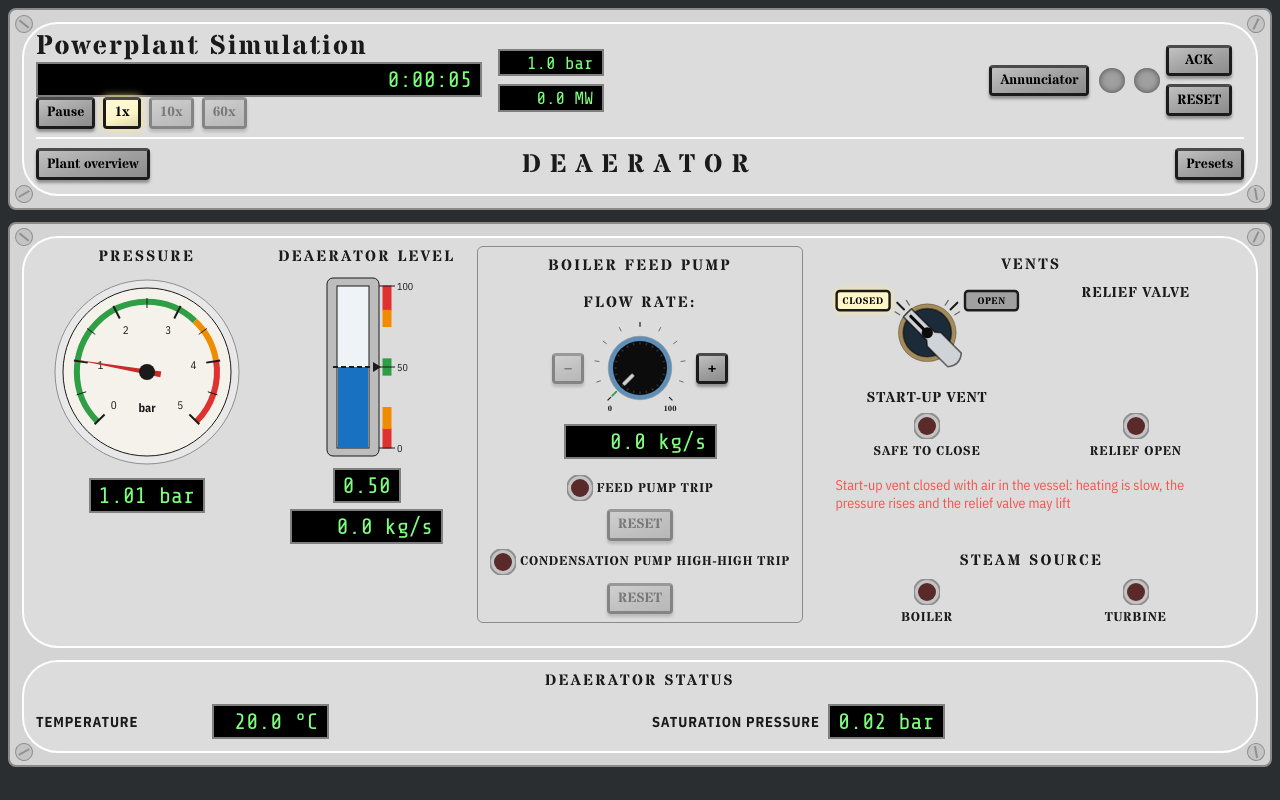
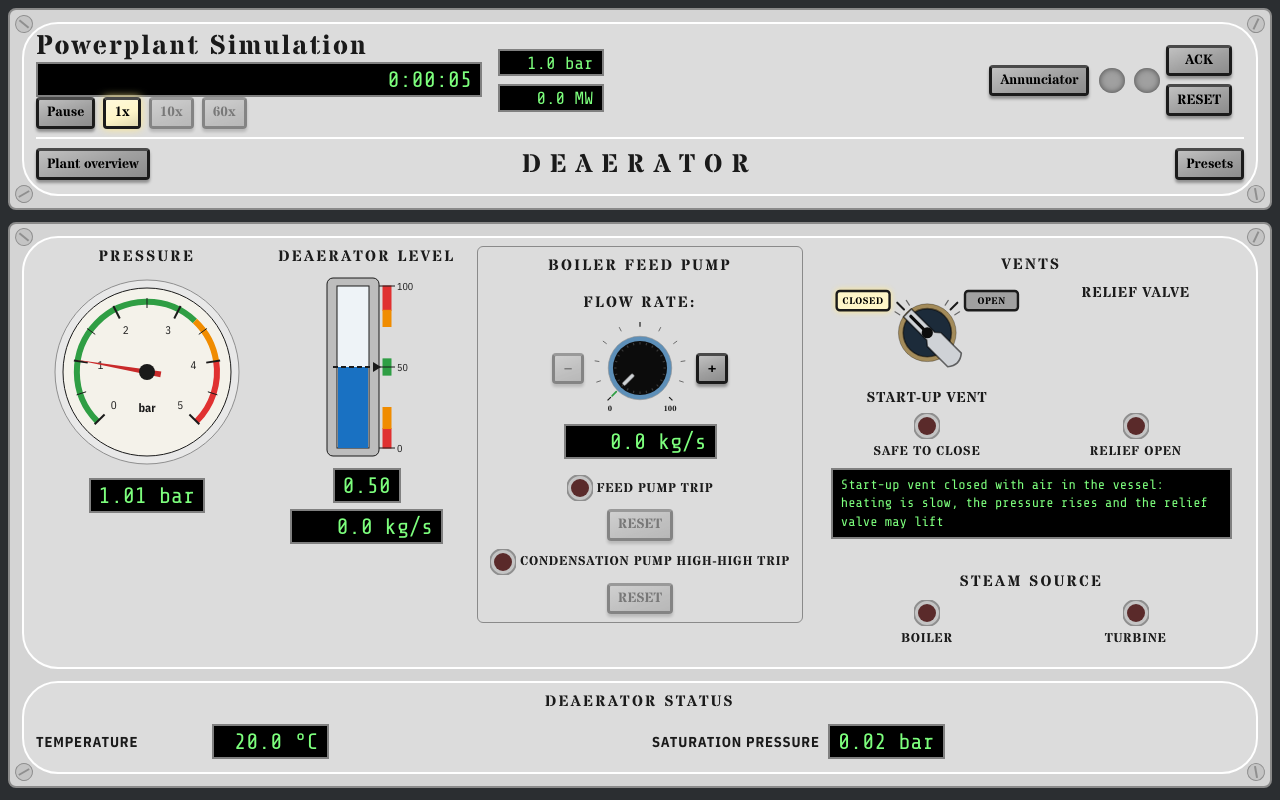
Before and after one commit to NarubyRiverlione/steamboiler, a React (Vite) app: page /deaerator in a window 1280 px wide. Built offline with nearby package versions, Linux system fonts and the light colour scheme.

Commit message:
Board: show the deaerator vents warning in an LCD message line (#168)
Co-Authored-By: Claude Sonnet 5.5 <noreply@anthropic.com>

```diff
--- a/src/components/Deaerator/Deaerator.tsx
+++ b/src/components/Deaerator/Deaerator.tsx
@@ -155,9 +155,11 @@ function Deaerator() {
                 <Lamp lit={reliefValveOpen} label="Relief open" title="The 4 bar relief valve is lifted" />
               </div>
             </div>
-            <p className="board-warning" role="status" aria-label="Deaerator warning">
-              {warning}
-            </p>
+            {warning !== "" && (
+              <p className="board-lcd-msg" role="status" aria-label="Deaerator warning">
+                {warning}
+              </p>
+            )}
           </div>
 
           <div className="board-group board-group-plain board-steam-source">
--- a/src/components/board/board.css
+++ b/src/components/board/board.css
@@ -392,15 +392,6 @@
   opacity: 0.45;
 }
 
-.board-warning {
-  margin: 8px 0 0;
-  min-height: 3em;
-  max-width: 28em;
-  color: var(--board-lcd-alarm);
-  font-family: var(--board-font-label);
-  font-size: 14px;
-}
-
 
 .board-node-name {
   fill: var(--board-text);
```
Also changed, not shown: 2 other files (tests, documents, lock files or other folders).
